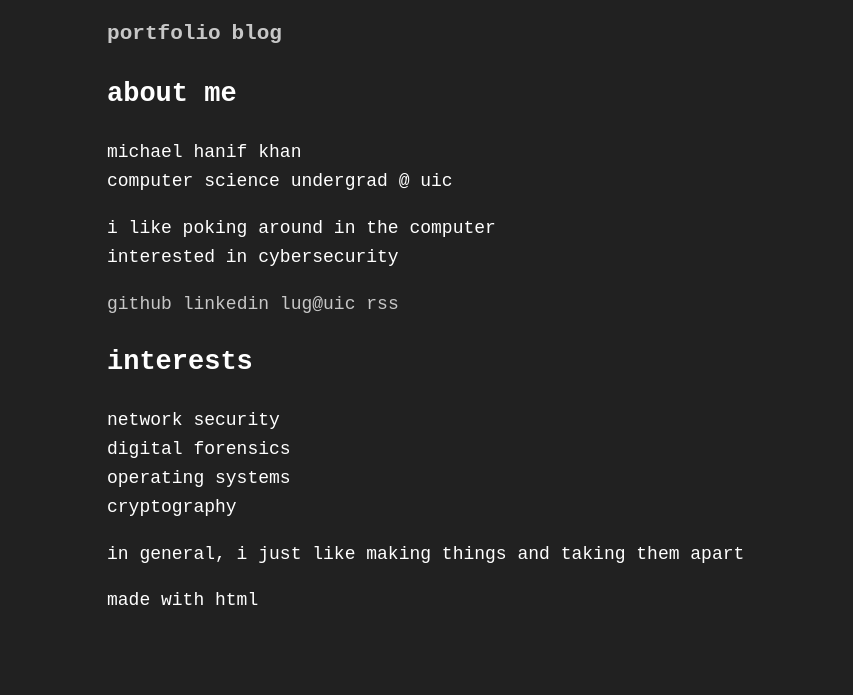
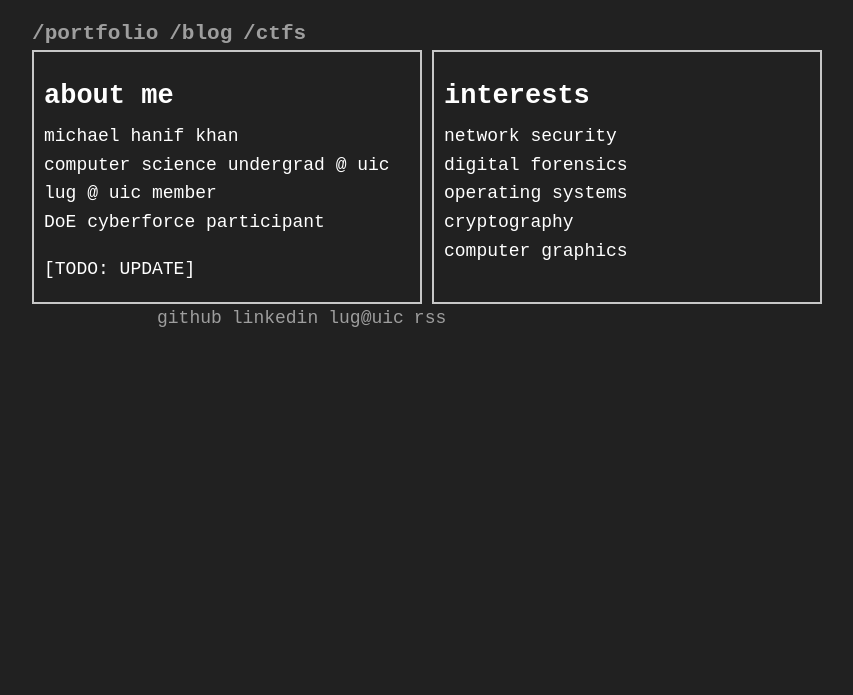
Before and after one commit to xmasscan/xmasscan.github.io, a plain HTML site: page index.html in a window 1280 px wide. Shown: the part 105-800 px from the top of the page, without its empty margins (208-1061 px from the left). Drawn offline with Linux system fonts and the light colour scheme; a web font is replaced by a local one.

Commit message:
fixed wonky column sizing bug

```diff
--- a/css/style.css
+++ b/css/style.css
@@ -1,3 +1,12 @@
+@font-face {
+  font-family: 'JetBrains Mono';
+  src: url('https://cdn.jsdelivr.net/gh/JetBrains/JetBrainsMono/web/woff2/JetBrainsMono-Bold.woff2') format('woff2'),
+    url('https://cdn.jsdelivr.net/gh/JetBrains/JetBrainsMono/web/woff/JetBrainsMono-Bold.woff') format('woff');
+  font-weight: 700;
+  font-style: normal;
+  font-display: swap;
+}
+
 ul {
   list-style-type: none;
   margin: 0;
@@ -9,8 +18,15 @@ li {
 }
 
 a{
+  color: #9e9e9e;
+  text-decoration: none;
+  transition-property: color;
+  transition-duration: 1s;
+}
+
+a:hover
+{
   color: #c7c7c7;
-  text-decoration: none;
 }
 
 html{
@@ -20,11 +36,11 @@ html{
 
 body {
   margin: 40px auto;
-  max-width: 650px;
+  max-width: 800px;
   line-height: 1.6;
   font-size: 18px;
   padding: 0 10px;
-  font-family: monospace;
+  font-family: "JetBrains Mono", monospace;
 }
 
 #list li {
@@ -34,3 +50,34 @@ body {
 h3 {
   display: inline;
 }
+
+h2 {
+  margin-bottom: 1%;
+}
+
+#body {
+  display: flex;
+  flex-direction: column;
+}
+
+#main {
+  display: flex;
+}
+
+.column{
+  border: 2px #c7c7c7 solid;
+  width: 400px;
+  text-wrap: wrap;
+  padding-left: 10px;
+  margin-right: 10px;
+}
+
+#links ul {
+  display: flex;
+  margin-left: 15%;
+}
+
+#links li {
+  margin-left: 5px;
+  margin-right: 5px;
+}
--- a/index.html
+++ b/index.html
@@ -5,49 +5,53 @@
     <meta name="viewport" content="width=device-width, initial-scale=1">
     <title></title>
     <link href="css/style.css" rel="stylesheet">
+    <link rel="preconnect" href="https://fonts.googleapis.com">
+    <link rel="preconnect" href="https://fonts.gstatic.com" crossorigin>
+    <link href="https://fonts.googleapis.com/css2?family=IBM+Plex+Mono:ital,wght@0,100;0,200;0,300;0,400;0,500;0,600;0,700;1,100;1,200;1,300;1,400;1,500;1,600;1,700&display=swap" rel="stylesheet">
   </head>
   <body>
 
     <div>
       <h1><a href="index.html" style="color: white;">>xmasscan</a></h1>
       <ul>
-        <li><h3><a>portfolio</a></h3></li>
-        <li><h3><a>blog</a></h3></li>
+        <li><h3><a href="index.html">/portfolio</a></h3></li>
+        <li><h3><a href="index.html">/blog</a></h3></li>
+        <li><h3><a href="index.html">/ctfs</a></h3></li>
       </ul>
     </div>
 
-    <div>
+    <div id="body">
+    <div id="main">
+      <div class="column" id="about-me">
         <h2>about me</h2>
-      <p>michael hanif khan <br> computer science undergrad @ uic</p>
-      <p>i like poking around in the computer
-      <br>interested in cybersecurity
+        <p style="margin-top: 1%;">michael hanif khan
+        <br>computer science undergrad @ uic
+        <br>lug @ uic member
+        <br>DoE cyberforce participant
         </p>
+        <p>[TODO: UPDATE]
+        </p>
+      </div>
+      <div class="column" id="interests">
+        <h2>interests</h2>
+        <ul id="list" style="margin-top: 1%;">
+            <li>network security</li>
+            <li>digital forensics</li>
+            <li>operating systems</li>
+            <li>cryptography</li>
+            <li>computer graphics</li>
+          </ul>
+      </div>
+    </div>
 
+    <div id="links">
         <ul>
           <li><a>github</a></li>
           <li><a>linkedin</a></li>
           <li><a>lug@uic</a></li>
           <li><a>rss</a></li>
         </ul>
-
     </div>
-
-    <div>
-    <h2>interests</h2>
-     <ul id="list">
-        <li>network security</li>
-        <li>digital forensics</li>
-        <li>operating systems</li>
-        <li>cryptography</li>
-      </ul>
-
-      <p>in general, i just like making things and taking them apart</p>
-
-
   </div>
-
   </body>
-  <footer>
-    <p>made with html</p>
-  </footer>
 </html>
```
Lines whose indentation alone changed are shown as unchanged.
